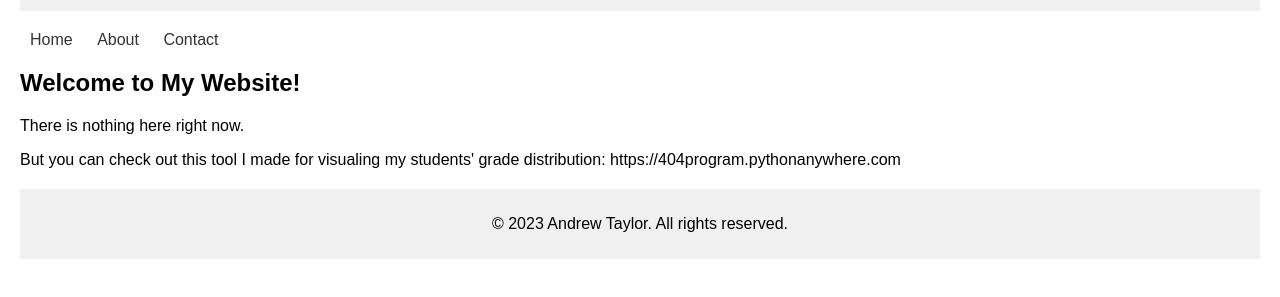
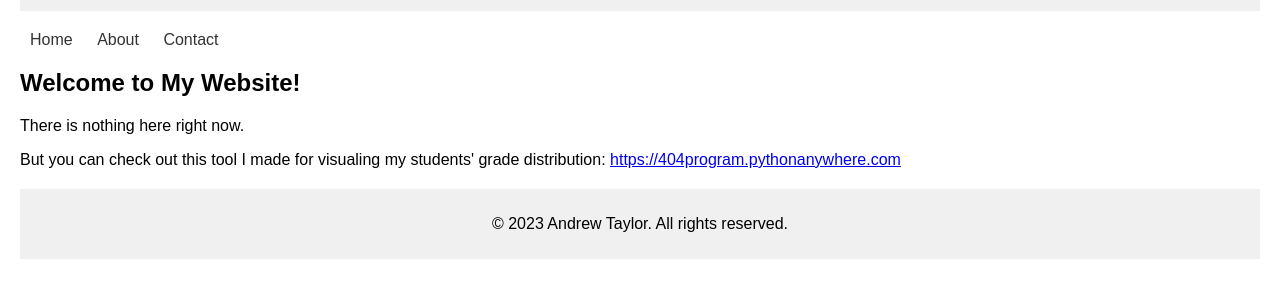
Before and after one commit to 404andrewtaylor/404andrewtaylor.github.io, a plain HTML site: page index.html in a window 1280 px wide. Shown: the part 109-406 px from the top of the page. Drawn offline with Linux system fonts and the light colour scheme.

Commit message:
Update index.html

```diff
--- a/index.html
+++ b/index.html
@@ -55,7 +55,7 @@
     <section>
         <h2>Welcome to My Website!</h2>
         <p>There is nothing here right now.</p>
-        <p>But you can check out this tool I made for visualing my students' grade distribution: https://404program.pythonanywhere.com</p>
+        <p>But you can check out this tool I made for visualing my students' grade distribution:  <a href="https://404program.pythonanywhere.com">https://404program.pythonanywhere.com</a></p>
     </section>
 
     <footer>
```
